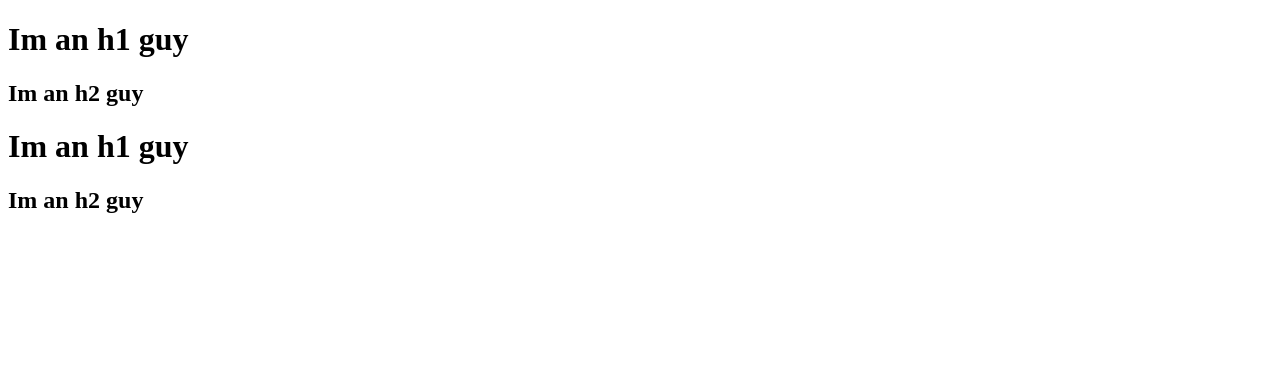
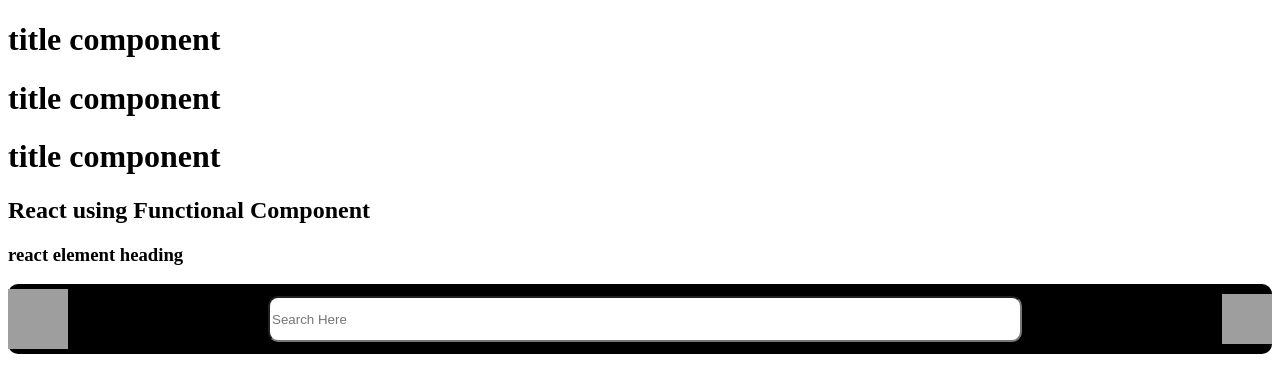
Before and after one commit to sahithreddy738/DishDiscover, a React (Vite) app: page / in a window 1280 px wide. Shown: the top 392 px of the page. Built offline with nearby package versions, Linux system fonts and the light colour scheme; grey boxes are pictures that could not be loaded.

Commit message:
assignment-3

```diff
--- a/App.js
+++ b/App.js
@@ -1,17 +1,24 @@
 import React from "react";
-import ReactDOM from "react-dom";
+import ReactDOM from "react-dom/client";
+import HeaderComponent from "./HeaderComponent";
 
 // creating react elements using create Element
-const heading=React.createElement("div",{id:"parent"},[
-    React.createElement("div",{id:"child1"},[
-        React.createElement("h1",{},"Im an h1 guy"),
-        React.createElement("h2",{},"Im an h2 guy")
-    ]),
-    React.createElement("div",{id:"child2"},[
-        React.createElement("h1",{},"Im an h1 guy"),
-        React.createElement("h2",{},"Im an h2 guy")
-    ])
-]);
-console.log(heading);
+const reactElement=<h3>react element heading</h3>
+const TitleComponent=()=>(<h1 id="heading">title component</h1>);
+console.log(<TitleComponent/>);
+//Functional Component
+//component composition
+const HeadingComponent=() => {
+    return (
+        <div>
+            <TitleComponent/>
+            <TitleComponent></TitleComponent>
+            {TitleComponent()}
+            <h2 className="heading">React using Functional Component</h2>
+            {reactElement}
+            <HeaderComponent/>
+        </div>
+    );
+}
 const root=ReactDOM.createRoot(document.getElementById("root"));
-root.render(heading);
+root.render(<HeadingComponent/>);
--- /dev/null
+++ b/HeaderComponent.js
@@ -0,0 +1,22 @@
+import React from "react";
+import { Logo, UserIcon } from "./utils";
+
+const HeaderComponent=() =>{
+    return (
+        <div id="header" style={{
+            height:70,
+            display:"flex",
+            gap:200,
+            justifyContent:"space-between",
+            alignItems:"center",
+            backgroundColor:"black",
+            borderRadius:10,
+        }}>
+                <img src={Logo} style={{width:"60px",height:"60px"}}></img>
+                <input style={{height:40,width:800,borderRadius:10}} placeholder="Search Here"></input>
+                <img src={UserIcon} style={{width:"50px",height:"50px"}}></img>
+        </div>
+    )
+}
+
+export default HeaderComponent;
--- /dev/null
+++ b/utils.js
@@ -0,0 +1,2 @@
+export const Logo="https://static.vecteezy.com/system/resources/previews/017/396/814/original/netflix-mobile-application-logo-free-png.png";
+export const UserIcon="https://upload.wikimedia.org/wikipedia/commons/thumb/1/12/User_icon_2.svg/480px-User_icon_2.svg.png";
```
